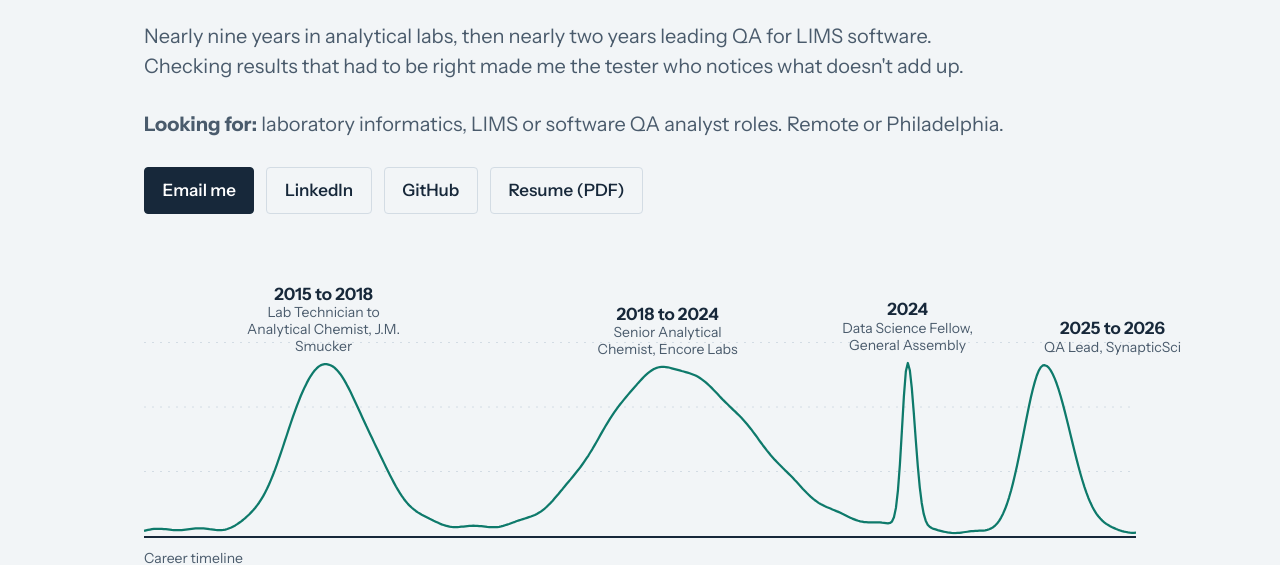
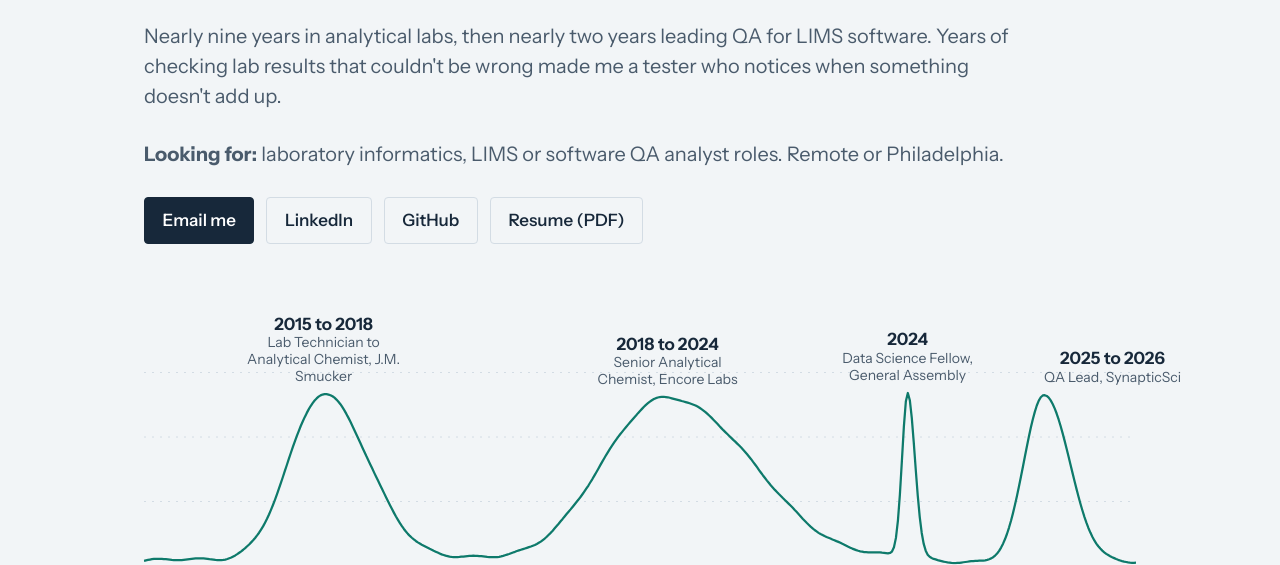
Before and after one commit to FragariaChemist/fragariachemist.github.io, a plain HTML site: page index.html in a window 1280 px wide. Shown: the part 271-836 px from the top of the page. Drawn offline with Linux system fonts and the light colour scheme.

Commit message:
Clarify hero sentence about lab results
Co-Authored-By: Claude Sonnet 5.5 <noreply@anthropic.com>

```diff
--- a/index.html
+++ b/index.html
@@ -48,8 +48,8 @@
         <h1>Kristina Halbig</h1>
         <p class="role">Laboratory informatics and QA analyst for LIMS and laboratory software</p>
         <p class="lede">
-          Nearly nine years in analytical labs, then nearly two years leading QA for LIMS software. Checking results that had to be
-          right made me the tester who notices what doesn't add up.
+          Nearly nine years in analytical labs, then nearly two years leading QA for LIMS software. Years of checking lab results
+          that couldn't be wrong made me a tester who notices when something doesn't add up.
         </p>
         <p class="lede"><strong>Looking for:</strong> laboratory informatics, LIMS or software QA analyst roles. Remote or Philadelphia.</p>
         <p class="hero-links">
```
